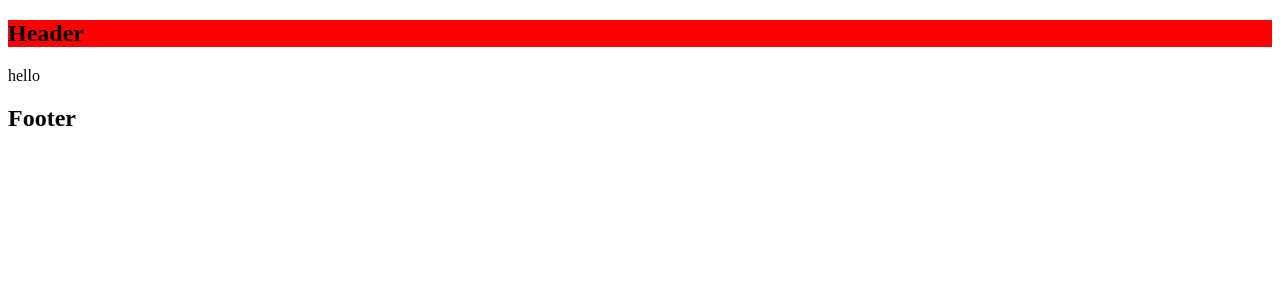
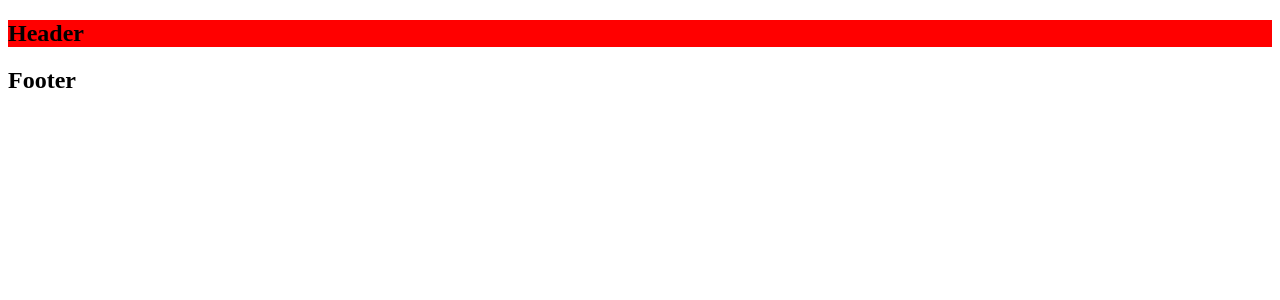
Before and after one commit to khemrajmaloor/bio, a Next.js app: page / in a window 1280 px wide. Shown: the top 300 px of the page. Built offline with nearby package versions, Linux system fonts and the light colour scheme.

Commit message:
Removed default content

```diff
--- a/pages/index.js
+++ b/pages/index.js
@@ -1,7 +1,6 @@
 export default function Home() {
   return (
     <div>
-      hello
     </div>
   );
 }
```
